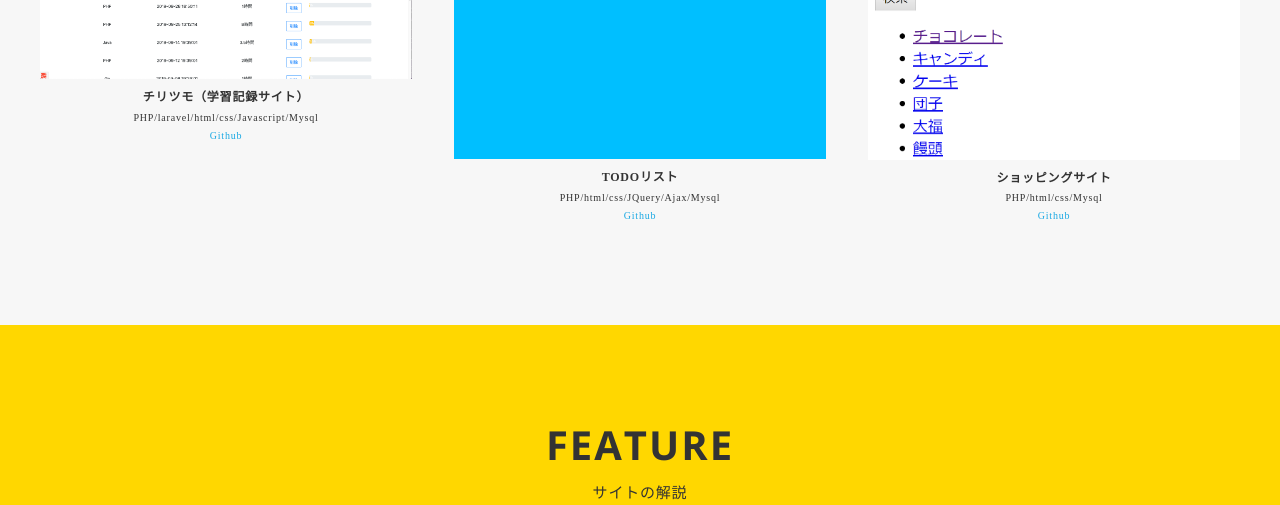
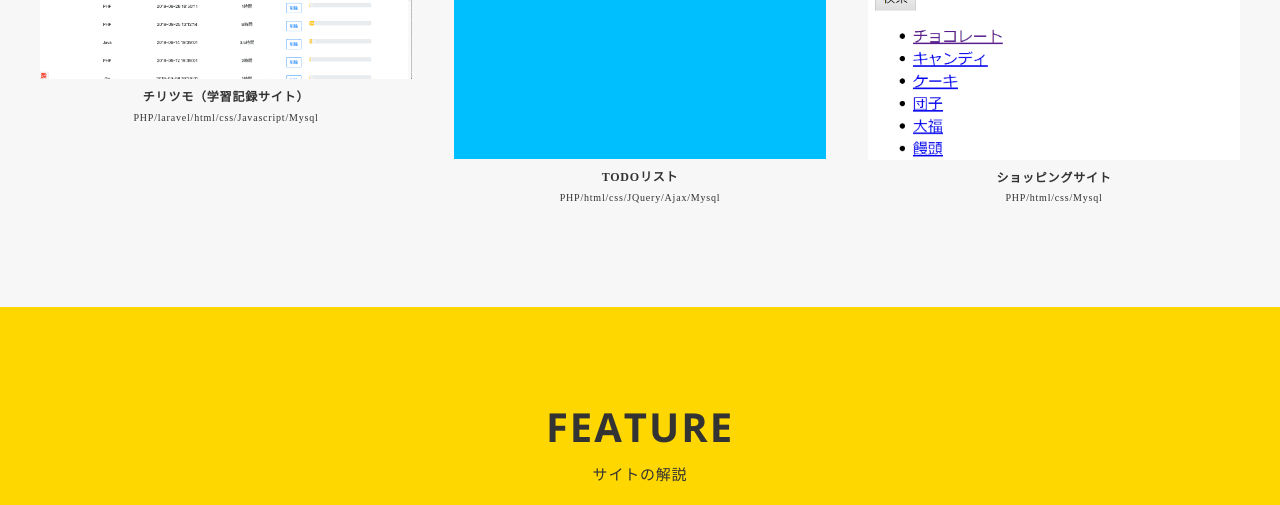
Before and after one commit to AkoSaito/AkoSaito.github.io, a plain HTML site: page index.html in a window 1280 px wide. Shown: the part 1140-1645 px from the top of the page. Drawn offline with nearby package versions, Linux system fonts and the light colour scheme.

Commit message:
delete WORKS's github link

```diff
--- a/index.html
+++ b/index.html
@@ -54,9 +54,6 @@
               <div class="card-caption">
                 <div class="card-caption-title">チリツモ（学習記録サイト）</div>
                 <div class="card-caption-info">PHP/laravel/html/css/Javascript/Mysql</div>
-                <div class="card-caption-url">
-                  <a href="https://github.com/AkoSaito/studyrecord" target="_blank">Github</a>
-                </div>
               </div>
             </div>
             <div class="card">
@@ -64,9 +61,6 @@
               <div class="card-caption">
                 <div class="card-caption-title">TODOリスト</div>
                 <div class="card-caption-info">PHP/html/css/JQuery/Ajax/Mysql</div>
-                <div class="card-caption-url">
-                  <a href="https://github.com/AkoSaito/todo" target="_blank">Github</a>
-                </div>
               </div>
             </div>
             <div class="card">
@@ -74,9 +68,6 @@
               <div class="card-caption">
                 <div class="card-caption-title">ショッピングサイト</div>
                 <div class="card-caption-info">PHP/html/css/Mysql</div>
-                <div class="card-caption-url">
-                  <a href="https://github.com/AkoSaito/shopping" target="_blank">Github</a>
-                </div>
               </div>
             </div>
         </div>
```
